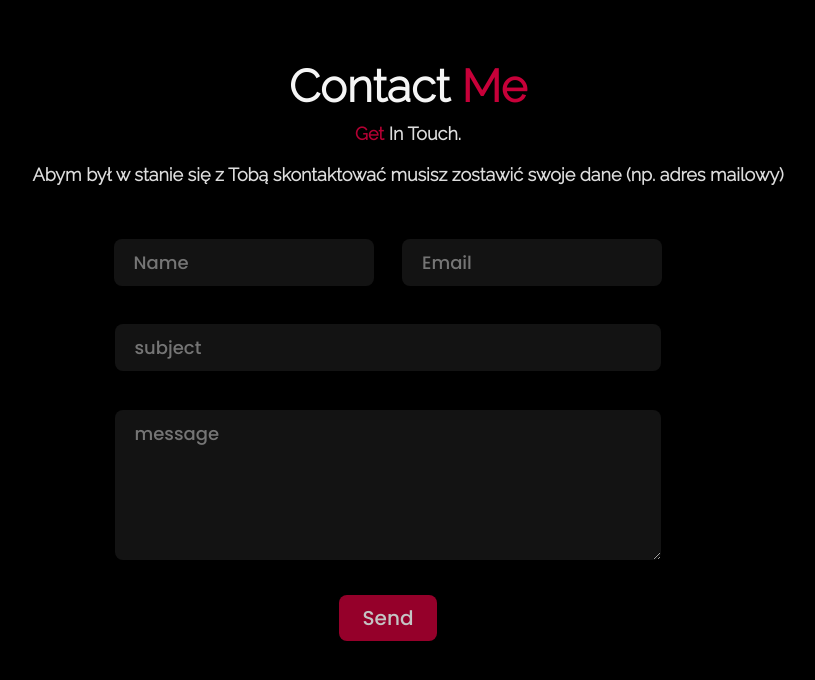
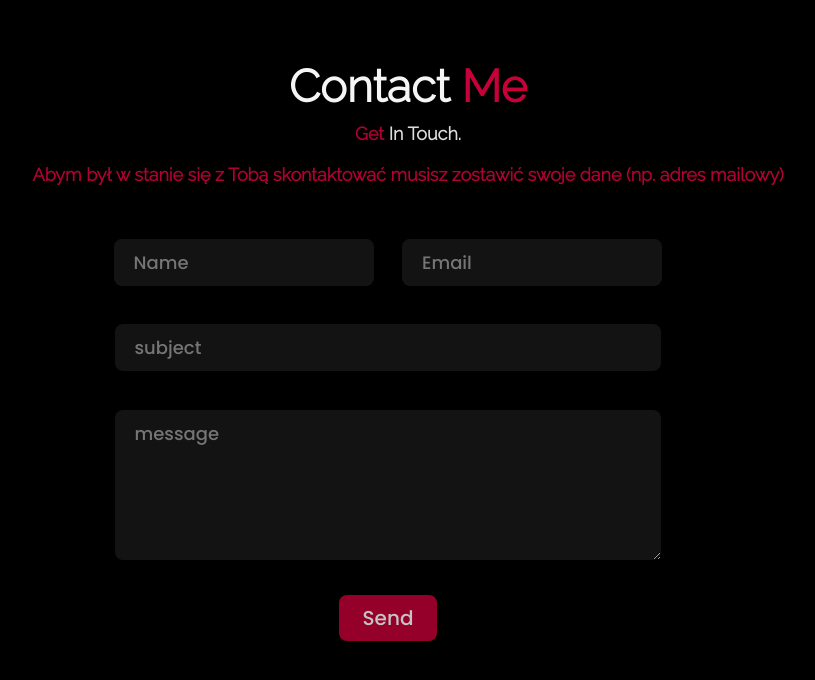
Before and after one commit to dejfit/emailme, a plain HTML site: page index.html in a window 1280 px wide. Shown: the whole page, without its empty margins (232-1047 px from the left). Drawn offline with nearby package versions, Linux system fonts and the light colour scheme.

Commit message:
Update index.html

```diff
--- a/index.html
+++ b/index.html
@@ -20,7 +20,7 @@
 
          <div class="contact-header">Contact <span class="color"> Me</span>
         <div class="contact-header-caption"> <span class="color"> Get</span> In Touch.</div>
-        <div class="contact-header-caption"><span class="color"></span> Abym był w stanie się z Tobą skontaktować musisz zostawić swoje dane (np. adres mailowy)</span></div></div>
+        <div class="contact-header-caption"><span class="color"> Abym był w stanie się z Tobą skontaktować musisz zostawić swoje dane (np. adres mailowy)</span></div></div>
         <div class="contact-content">
             <!--Contact form-->
              <div class="contact-form">
```
